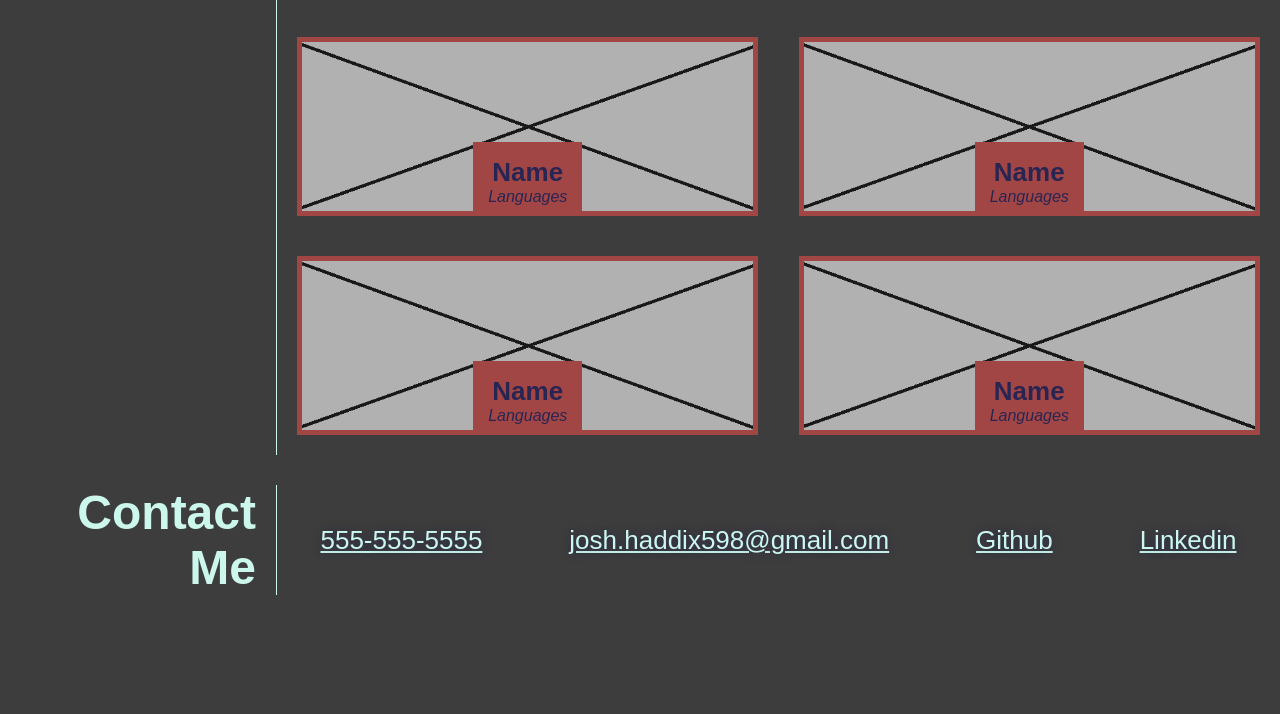
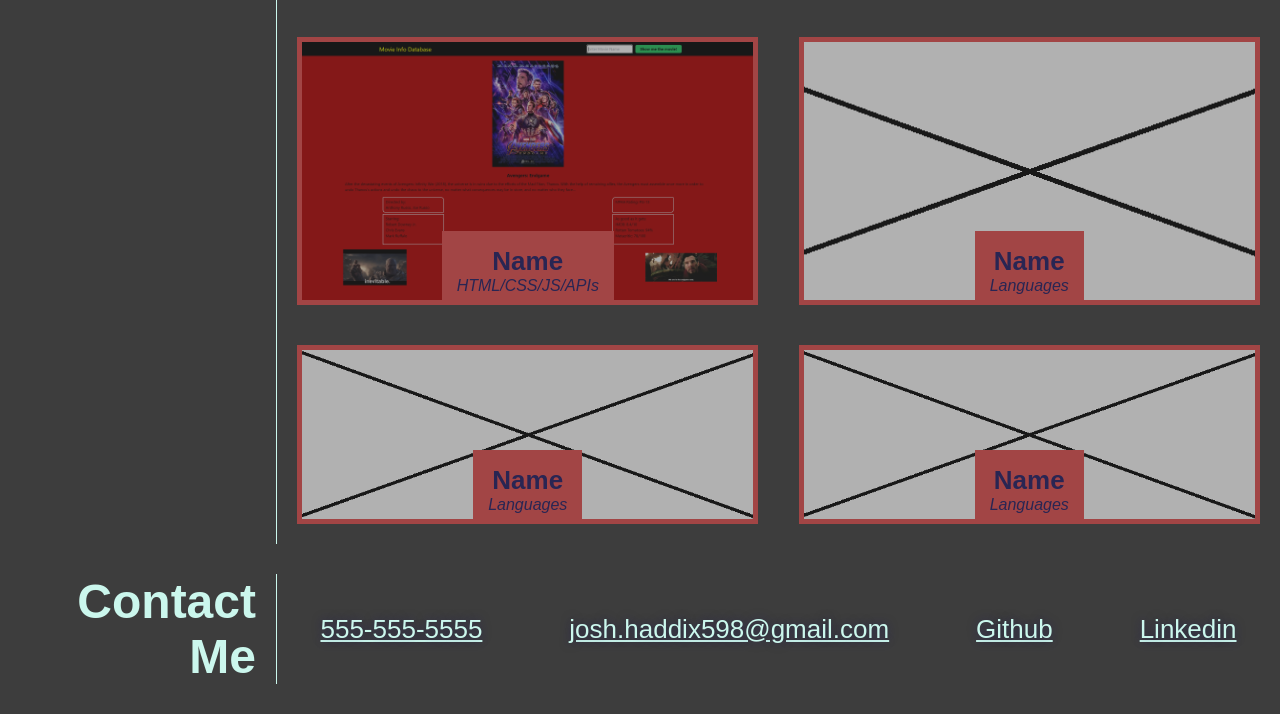
Before and after one commit to Spyromancy/my-portfolio, a plain HTML site: page index.html in a window 1280 px wide. Shown: the part 1037-1751 px from the top of the page. Before the commit the page ends 1662 px from the top, so only its background shows below. Drawn offline with Linux system fonts and the light colour scheme.

Commit message:
added first project

```diff
--- a/index.html
+++ b/index.html
@@ -63,10 +63,10 @@
             </div>
 
             <div class="sub-card">
-                <a href="#"><img src="./assets/images/sub-temp.bmp" alt="placeholder image" /></a>
+                <a href="https://indy6678.github.io/movie-info-db/"><img src="./assets/images/Movie-Info-DB.PNG" alt="a screenshot of the deployed movie info database website" /></a>
                 <div class="caption">
                     <h3>Name</h3>
-                    <p>Languages</p>
+                    <p>HTML/CSS/JS/APIs</p>
                 </div>
             </div>
 
```
Also changed, not shown: assets/images/Movie-Info-DB.PNG (added).
